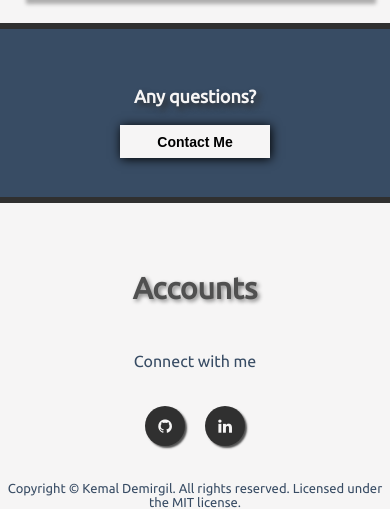
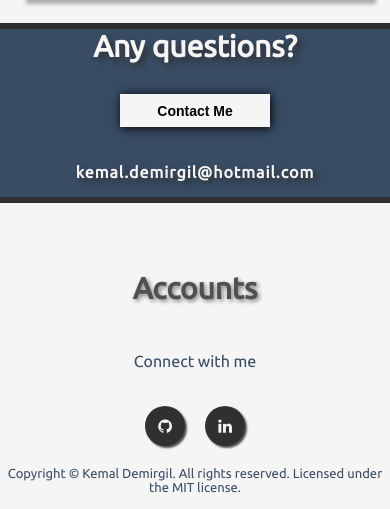
Before and after one commit to kemaldemirgil/kd-portfolio, a plain HTML site: page index.html in a window 390 px wide. Shown: the part 3624-4133 px from the top of the page. Drawn offline with Linux system fonts and the light colour scheme.

Commit message:
adding email

```diff
--- a/index.html
+++ b/index.html
@@ -103,8 +103,9 @@
         </div>
         <!--contact-me----------------------------->
         <div class="contact-me" >
-            <p>Any questions?</p>
+            <p class="questions">Any questions?</p>
             <a href="mailto:kemal.demirgil@hotmail.com?subject=A Question From KD Portfolio"><button>Contact Me</button></a>
+            <p class="email">kemal.demirgil@hotmail.com</p>
         </div>
     </main>
     <footer>
--- a/style.css
+++ b/style.css
@@ -322,7 +322,7 @@ a:visited {
     justify-content: center;
     align-items: center;
 }
-.contact-me p{
+.contact-me .questions{
     color: #f6f5f5;
     font-size: 30px;
     font-family: ubuntu ;
@@ -346,6 +346,15 @@ a:visited {
     box-shadow: 2px 2px 12px rgba(0, 0, 0, 0.2);
     transition: all ease 0.5s;
     cursor: pointer;
+}
+.contact-me .email {
+    color: #f6f5f5;
+    font-size: 16px;
+    font-family: ubuntu ;
+    font-weight: bold;
+    text-shadow: 4px 4px 6px #303030;
+    letter-spacing: 1px;
+    padding-top: 20px;
 }
  /*****************************Footer****************************/
 footer {
@@ -529,6 +538,9 @@ footer p:nth-child(2) {
     .contact-me p{
         font-size: 18px;
     }
+    .contact-me .email {
+        padding-bottom: 30px;
+    }
     .about-container img {
         display: none;
     }
@@ -557,6 +569,9 @@ footer p:nth-child(2) {
     nav ul li a {
         padding-bottom: 20px;
         font-size: 80%;
+    }
+    .copyright {
+        padding-bottom: 10px;
     }
 }
 @media screen and (max-width: 492px) {
```
